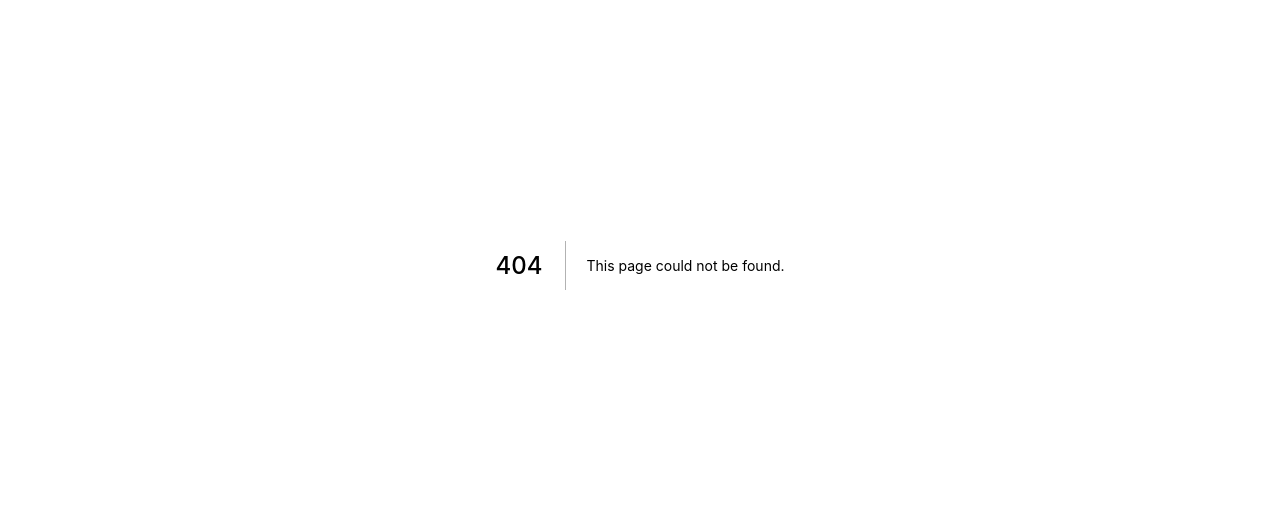
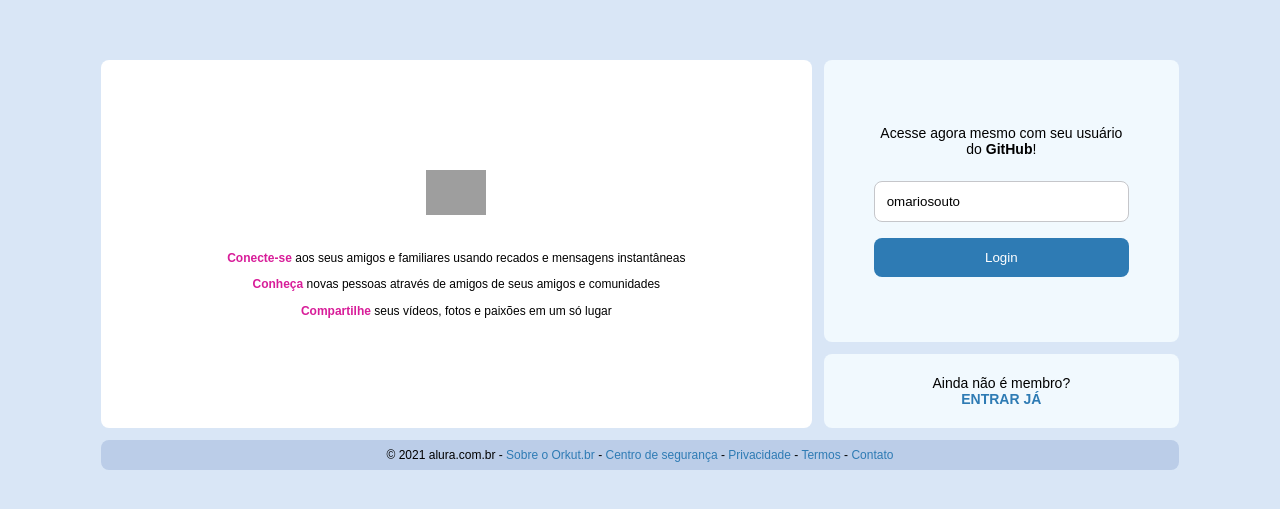
Before and after one commit to GreiceKCGM/alurakut, a Next.js app: page /login in a window 1280 px wide. Before the commit this address had no page. Shown: the part 135-644 px from the top of the page. Built offline with nearby package versions, Linux system fonts and the light colour scheme; grey boxes are pictures that could not be loaded.

Commit message:
criando a pagina de login
baixando as libs do nookies e jwt

```diff
--- a/package.json
+++ b/package.json
@@ -8,7 +8,9 @@
   },
   "dependencies": {
     "datocms-client": "^3.4.11",
+    "jsonwebtoken": "^8.5.1",
     "next": "latest",
+    "nookies": "^2.5.2",
     "prop-types": "^15.7.2",
     "react": "^17.0.2",
     "react-dom": "^17.0.2",
--- /dev/null
+++ b/pages/login.js
@@ -0,0 +1,125 @@
+import React from 'react';
+// Hook do NextJS
+import { useRouter } from 'next/router';
+import nookies from 'nookies';
+
+export default function LoginScreen() {
+  const router = useRouter();
+  const [githubUser, setGithubUser] = React.useState('omariosouto');
+
+  return (
+    <main style={{
+      display: 'flex', flex: 1, alignItems: 'center', justifyContent: 'center',
+    }}
+    >
+      <div className="loginScreen">
+        <section className="logoArea">
+          <img
+            src="https://alurakut.vercel.app/logo.svg"
+            alt=""
+          />
+
+          <p>
+            <strong>Conecte-se</strong>
+            {' '}
+            aos seus amigos e familiares usando recados e mensagens instantâneas
+          </p>
+          <p>
+            <strong>Conheça</strong>
+            {' '}
+            novas pessoas através de amigos de seus amigos e comunidades
+          </p>
+          <p>
+            <strong>Compartilhe</strong>
+            {' '}
+            seus vídeos, fotos e paixões em um só lugar
+          </p>
+        </section>
+
+        <section className="formArea">
+          <form
+            className="box"
+            onSubmit={(infosDoEvento) => {
+              infosDoEvento.preventDefault();
+              // alert('Alguém clicou no botão!')
+              console.log('Usuário: ', githubUser);
+              fetch('https://alurakut.vercel.app/api/login', {
+                method: 'POST',
+                headers: {
+                  'Content-Type': 'application/json',
+                },
+                body: JSON.stringify({ githubUser }),
+              })
+                .then(async (respostaDoServer) => {
+                  const dadosDaResposta = await respostaDoServer.json();
+                  const { token } = dadosDaResposta;
+                  nookies.set(null, 'USER_TOKEN', token, {
+                    path: '/',
+                    maxAge: 86400 * 7,
+                  });
+                  router.push('/');
+                });
+            }}
+          >
+            <p>
+              Acesse agora mesmo com seu usuário do
+              {' '}
+              <strong>GitHub</strong>
+              !
+            </p>
+            <input
+              placeholder="Usuário"
+              value={githubUser}
+              onChange={(evento) => {
+                setGithubUser(evento.target.value);
+              }}
+            />
+            {githubUser.length === 0
+              ? 'Preencha o campo'
+              : ''}
+            <button type="submit">
+              Login
+            </button>
+          </form>
+
+          <footer className="box">
+            <p>
+              Ainda não é membro?
+              {' '}
+              <br />
+              <a href="/login">
+                <strong>
+                  ENTRAR JÁ
+                </strong>
+              </a>
+            </p>
+          </footer>
+        </section>
+
+        <footer className="footerArea">
+          <p>
+            © 2021 alura.com.br -
+            {' '}
+            <a href="/">Sobre o Orkut.br</a>
+            {' '}
+            -
+            {' '}
+            <a href="/">Centro de segurança</a>
+            {' '}
+            -
+            {' '}
+            <a href="/">Privacidade</a>
+            {' '}
+            -
+            {' '}
+            <a href="/">Termos</a>
+            {' '}
+            -
+            {' '}
+            <a href="/">Contato</a>
+          </p>
+        </footer>
+      </div>
+    </main>
+  );
+}
```
Also changed, not shown: pages/index.js (+38 -2 lines), 1 other file (tests, documents, lock files or other folders).
